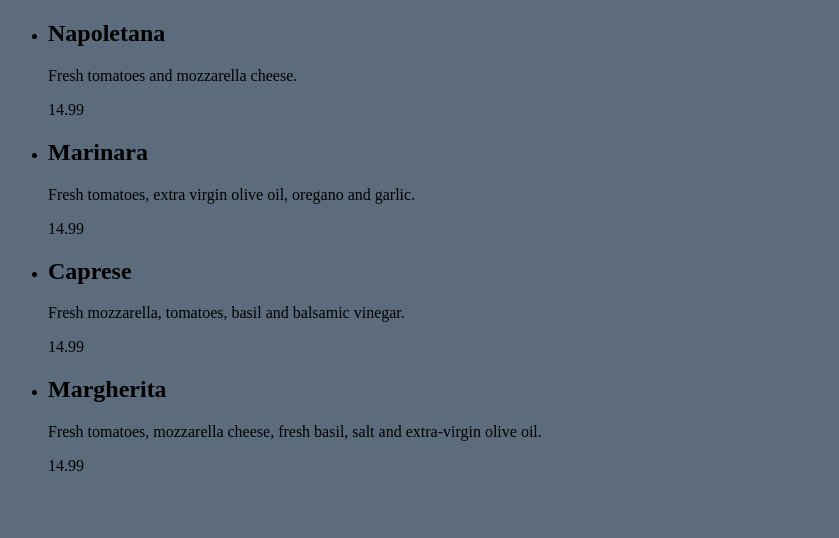
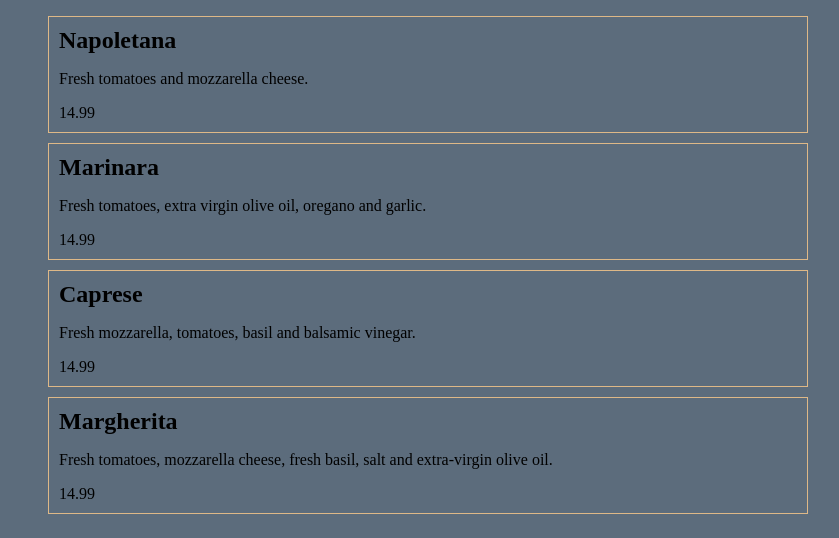
Before and after one commit to chrisbolosan/react-plus-typescript, a React app: page / in a window 1280 px wide. Shown: the top 538 px of the page, without its empty margins (232-1071 px from the left). Built offline with nearby package versions, Linux system fonts and the light colour scheme.

Commit message:
pizza css

```diff
--- /dev/null
+++ b/src/components/Pizza.module.css
@@ -0,0 +1,14 @@
+.container {
+  border: 1px solid burlywood;
+  margin: 0 0 10px;
+  padding: 10px;
+  list-style: none;
+}
+
+.container h2 {
+  margin: 0 0 10px;
+}
+
+.container p {
+  margin-bottom: 0;
+}
--- a/src/components/Pizza.tsx
+++ b/src/components/Pizza.tsx
@@ -1,4 +1,5 @@
 import React from "react";
+import PizzaCSS from "./Pizza.module.css";
 
 interface Pizza {
   id: number;
@@ -12,7 +13,7 @@ interface Props {
 
 const Pizza: React.FC<Props> = ({ pizza }: Props) => {
   return (
-    <li>
+    <li className={PizzaCSS.container}>
       <h2>{pizza.name}</h2>
       <p>{pizza.description}</p>
       <p>{pizza.price}</p>
```
